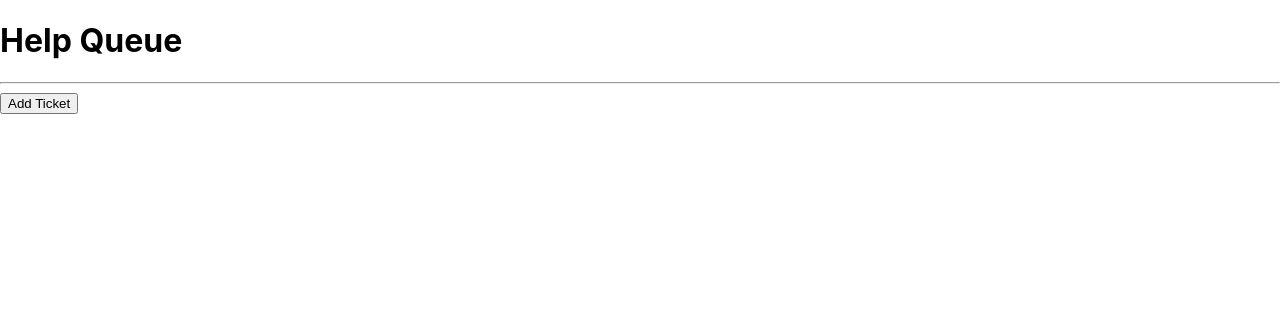
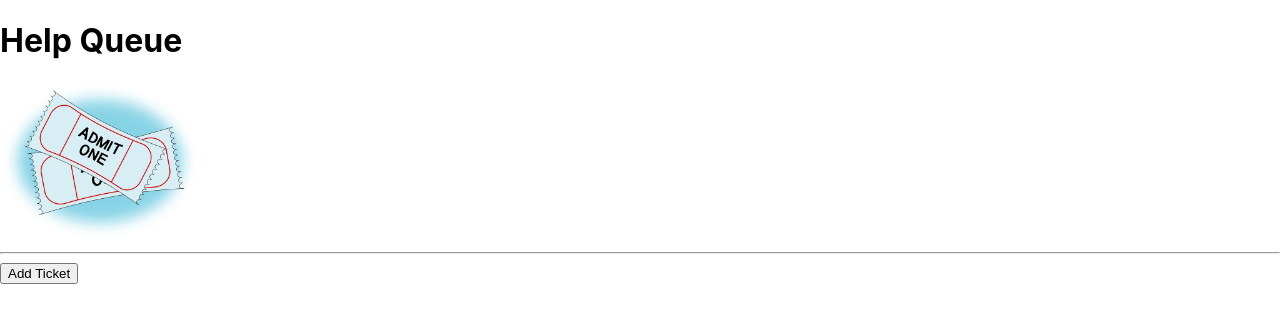
Before and after one commit to Patrick-Dolan/help-queue, a React (Create React App) app: page / in a window 1280 px wide. Shown: the top 322 px of the page. Built offline with nearby package versions, Linux system fonts and the light colour scheme.

Commit message:
add styling to header image

```diff
--- a/src/components/Header.js
+++ b/src/components/Header.js
@@ -1,11 +1,15 @@
 import React from "react";
 import ticketsImage from "./../img/ticket.png";
 
-function Header(){
+function Header(props){
+  const headerImageStyle = {
+    width: "200px"
+  }
+
   return (
     <React.Fragment>
       <h1>Help Queue</h1>
-      {/* <img src={ticketsImage} alt="Two tickets" /> */}
+      <img src={ticketsImage} style={headerImageStyle} alt="Two tickets" />
     </React.Fragment>
   );
 }
```
